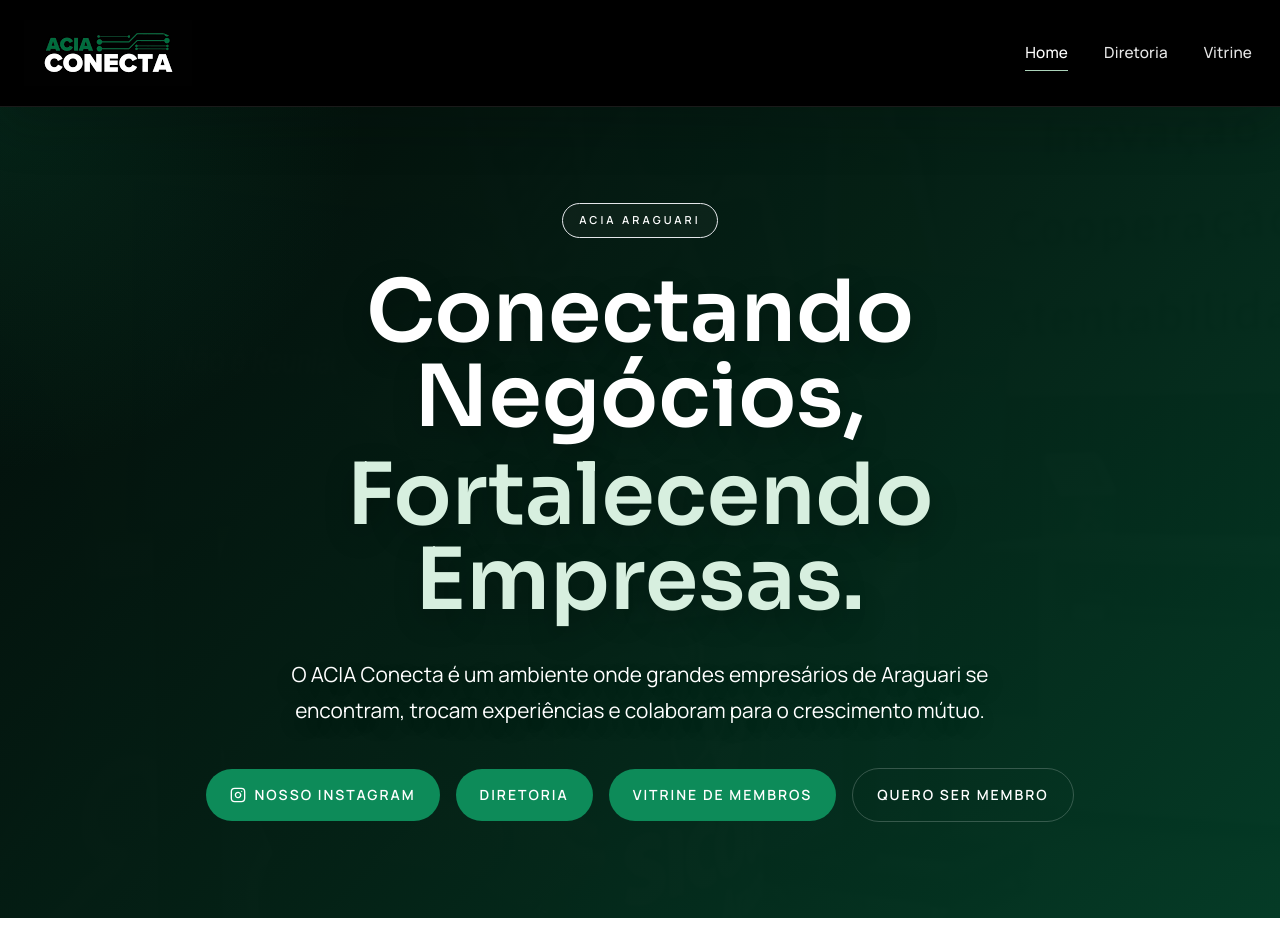
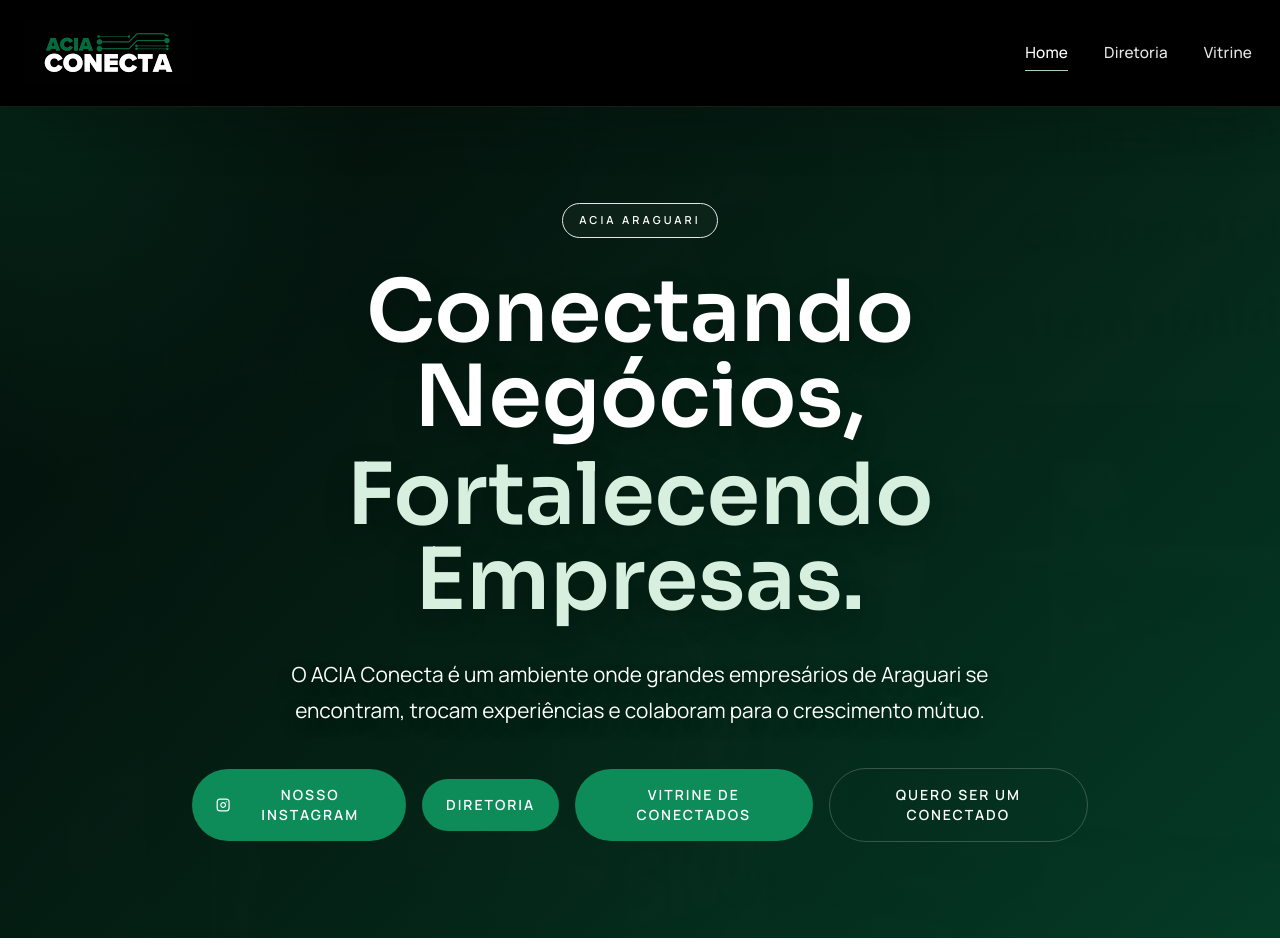
Before and after one commit to daydsonhugo/acia_conecta, a React (Vite) app: page / in a window 1280 px wide. Shown: the top 952 px of the page. Built offline with nearby package versions, Linux system fonts and the light colour scheme.

Commit message:
Update page titles and button labels for clarity and consistency

```diff
--- a/index.html
+++ b/index.html
@@ -7,7 +7,7 @@
       name="description"
       content="ACIA Conecta: vitrine de negócios, diretoria executiva e networking empresarial em Araguari."
     />
-    <title>ACIA Conecta</title>
+    <title>ACIA Conecta - Conectando as Grandes Empresas de Araguari</title>
   </head>
   <body>
     <div id="root"></div>
--- a/src/pages/HomePage.tsx
+++ b/src/pages/HomePage.tsx
@@ -58,7 +58,7 @@ export function HomePage() {
                 to="/vitrine"
                 className="inline-flex items-center justify-center gap-2 rounded-full bg-conecta-500 px-6 py-4 text-sm font-semibold uppercase tracking-[0.14em] text-white transition hover:bg-conecta-400"
               >
-                Vitrine de Membros
+                Vitrine de Conectados
                 {/* <ArrowRight className="h-4 w-4" /> */}
               </Link>
               <a
@@ -67,7 +67,7 @@ export function HomePage() {
                 rel="noreferrer"
                 className="inline-flex items-center justify-center rounded-full border border-white/20 px-6 py-4 text-sm font-semibold uppercase tracking-[0.14em] text-white transition hover:border-white/35 hover:text-white"
               >
-                Quero ser Membro
+                Quero ser um Conectado
               </a>
             </div>
           </div>
```
